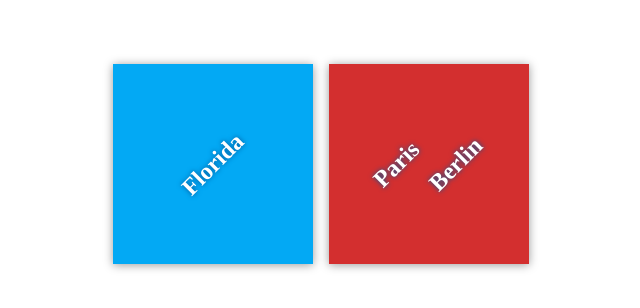
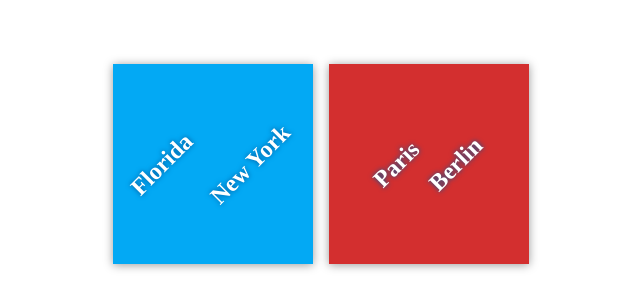
Before and after one commit to flyinwotsitfingy/my-travel-plans, a plain HTML site: page index.html in a window 1280 px wide. Shown: the part 236-544 px from the top of the page, without its empty margins (319-959 px from the left). Drawn offline with Linux system fonts and the light colour scheme; files that its build step writes are made by us from their sources.

Commit message:
added new york

```diff
--- a/index.html
+++ b/index.html
@@ -12,6 +12,7 @@
         <div class="destination-container">
             <div class="destination" id="florida">
                 <h2>Florida</h2>
+                <h2>New York</h2>
             </div>
 
             <div class="destination" id="paris">
```
